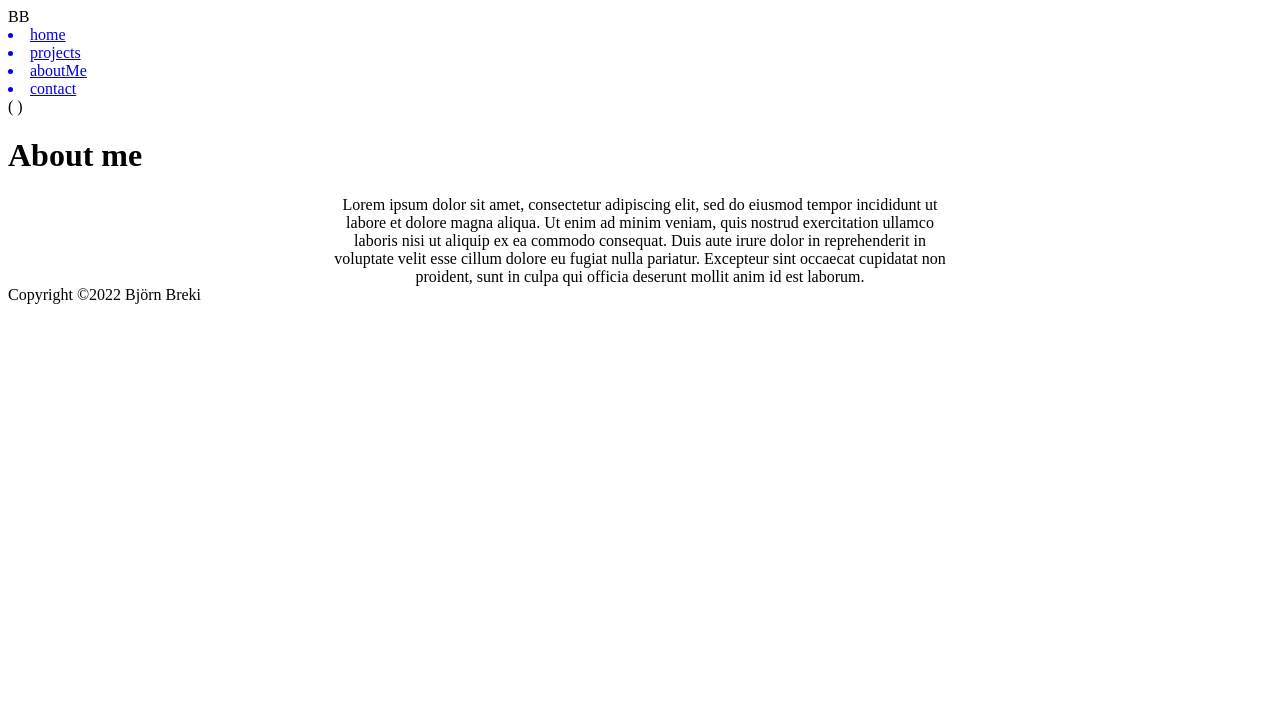
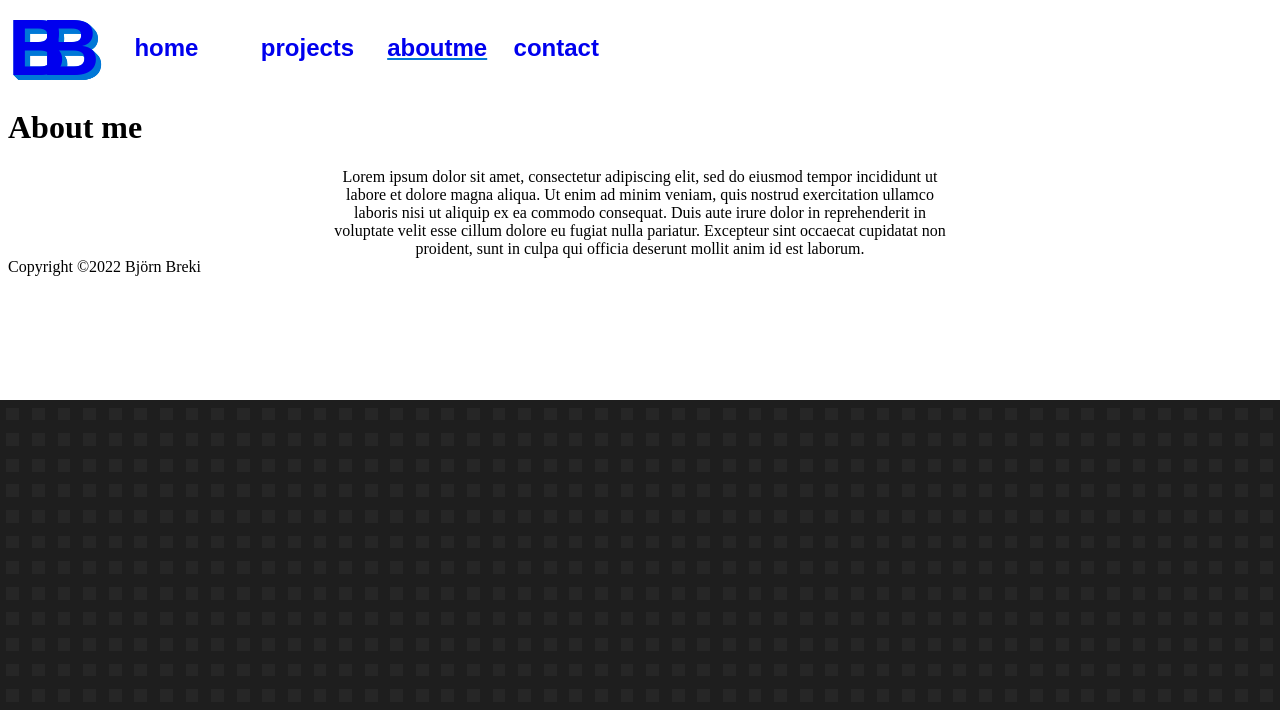
Before and after one commit to Bolli123/bb_homepage, a Gatsby site: page /aboutMe in a window 1280 px wide. Built offline with nearby package versions, Linux system fonts and the light colour scheme; Gatsby itself is replaced by a stand-in of ours.

Commit message:
added navbar and css

```diff
--- /dev/null
+++ b/src/components/boxArray.tsx
@@ -0,0 +1,20 @@
+import React from "react"
+import "../styles/boxArray.sass"
+
+const BoxArray = () => {
+    function generateBoxes(size: number) {
+        let boxes = []
+        for(let i = 0; i < size; i++) {
+            boxes.push(<div className="box"></div>)
+        }
+        console.log("generated new boxes")
+        return boxes
+    }
+    return (
+      <div className="boxArrayContainer">
+          {generateBoxes(1200)}
+      </div>
+    )
+  }
+
+  export default BoxArray
--- a/src/components/navBar.tsx
+++ b/src/components/navBar.tsx
@@ -1,18 +1,20 @@
 import { Link } from "gatsby"
 import React from "react"
-import '../styles/navBar.sass'
+import '../styles/navbar.sass'
 
 
 const Navbar = () => {
+    const activeStyle = {
+        textDecoration: "underline",
+        textDecorationColor: "#0078d7"
+    }
     return (
         <nav className="navbarContainer">
-            <div className="logo">BB</div>
-            <div className="links">
-                <Link to="/" className="link"><li>home</li></Link>
-                <Link to="/projects" className="link"><li>projects</li></Link>
-                <Link to="/aboutMe" className="link"><li>aboutMe</li></Link>
-                <Link to="/contact" className="link"><li>contact</li></Link>
-            </div>
+            <Link className="logo" to="/">BB</Link>
+            <Link to="/" className="link" activeStyle={activeStyle}>home</Link>
+            <Link to="/projects" className="link" activeStyle={activeStyle}>projects</Link>
+            <Link to="/aboutMe" className="link" activeStyle={activeStyle}>aboutme</Link>
+            <Link to="/contact" className="link" activeStyle={activeStyle}>contact</Link>
         </nav>
     )
   }
--- a/src/components/project.tsx
+++ b/src/components/project.tsx
@@ -17,7 +17,7 @@ const Project = ({project} : {project: ProjectProps}) => {
             <p className="projectDescription">{project.description}</p>
             <div className="tagContainer">
                 {Object.keys(project.tags).map((key, i) => (
-                    <span className="projectTag">{project.tags[i]}</span>
+                    <span className="projectTag" key={key+1}>{project.tags[i]}</span>
                 ))}
             </div>
         </div>
--- a/src/pages/aboutMe.tsx
+++ b/src/pages/aboutMe.tsx
@@ -1,4 +1,5 @@
 import React from "react"
+import BoxArray from "../components/boxArray"
 import Layout from "../components/layout"
 import "../styles/aboutMe.sass"
 
@@ -6,10 +7,10 @@ const AboutMe = () => {
     return (
       <Layout>
         <div>
-            <div className="backgroundText"> 	&#40;&nbsp;&#41; </div>
             <h1 className="header">About me</h1>
             <p className="aboutText"> Lorem ipsum dolor sit amet, consectetur adipiscing elit, sed do eiusmod tempor incididunt ut labore et dolore magna aliqua. Ut enim ad minim veniam, quis nostrud exercitation ullamco laboris nisi ut aliquip ex ea commodo consequat. Duis aute irure dolor in reprehenderit in voluptate velit esse cillum dolore eu fugiat nulla pariatur. Excepteur sint occaecat cupidatat non proident, sunt in culpa qui officia deserunt mollit anim id est laborum. </p>
         </div>
+        <BoxArray/>
       </Layout>
     )
   }
--- a/src/pages/projects.tsx
+++ b/src/pages/projects.tsx
@@ -19,7 +19,7 @@ const Projects = () => {
             <h1 className="header" style={{transform: 'translateY(' + headerPos + ')'}}>Projects</h1>
             <div className="allProjects">
               {Object.keys(projects).map((key, i) => (
-                    <Project project={projects[i]}></Project>
+                    <Project key={key+1} project={projects[i]}></Project>
                 ))}
             </div>
         </div>
--- /dev/null
+++ b/src/styles/_functions.sass
@@ -0,0 +1,7 @@
+@function shadow($color, $offset, $length)
+    $ret_val: null
+    $curr: 0
+    @for $i from 0 through $length
+        $curr: $curr + $offset
+        $ret_val: append($ret_val, $curr + px $curr + px  0 $color, comma)
+    @return $ret_val
--- /dev/null
+++ b/src/styles/_variables.sass
@@ -0,0 +1,10 @@
+$background-color: #1E1E1E
+$alt-background-color: #262626
+$foreground-color: #D4D4D4
+$background-font-size: 41vw
+$desc-color: #cacaca
+$tag-color: #a2a1a1
+$highlight-color: #0078d7
+
+:export
+    highlightColor: $highlight-color
--- /dev/null
+++ b/src/styles/boxArray.sass
@@ -0,0 +1,31 @@
+@use 'variables'
+.boxArrayContainer
+    height: 50vh
+    width: 100%
+    overflow: hidden
+    position: absolute
+    bottom: 0
+    left: 0
+
+.box
+    width: 2vw
+    height: 2vw
+    background-color: variables.$background-color
+    float: left
+
+
+.box::before
+    content: ''
+    position: relative
+    top: 0.5vw
+    left: 0.5vw
+    width: 1vw
+    height: 1vw
+    display: inline-block
+    background-color: variables.$alt-background-color
+    transition: 7s ease-out
+
+
+.box:hover::before
+    background-color: variables.$highlight-color
+    transition: 0s
--- a/src/styles/contactForm.sass
+++ b/src/styles/contactForm.sass
@@ -1,6 +1,3 @@
-.contactFormContainer
-
-
 form p:not(:first-child)::after
     content: "*"
     width: 0
--- a/src/styles/index.sass
+++ b/src/styles/index.sass
@@ -1,34 +1,23 @@
-$background-color: #1E1E1E
-$alt-background-color: #262626
-$foreground-color: #D4D4D4
-$highlight-color: #6441a5
-$background-font-size: 41vw
-
-@function shadow($color, $offset, $length)
-    $ret_val: null
-    $curr: 0
-    @for $i from 0 through $length
-        $curr: $curr + $offset
-        $ret_val: append($ret_val, $curr + px $curr + px  0 $color, comma)
-    @return $ret_val
+@use 'variables'
+@use 'functions'
 
 html *
-    color: $foreground-color
+    color: variables.$foreground-color
     font-size: 100%
 
 body
-    background-color: $background-color
+    background-color: variables.$background-color
     font-family: "Lucida Console", "Courier New", monospace
     overflow: hidden
     height: 100%
 
 h1
-    color: $foreground-color
+    color: variables.$foreground-color
     font-size: 3rem
     font-weight: normal
 
 span
-    color: $foreground-color
+    color: variables.$foreground-color
 
 .container
     height: 100%
@@ -48,11 +37,11 @@ span
     width: 0
     height: 0
     margin-left: -2px
-    background: $foreground-color
+    background: variables.$foreground-color
     display: inline-block
     opacity: 1
     font-size: 1.5rem
-    color: $highlight-color
+    color: variables.$highlight-color
 
 .typeWriter
     font-size: 1.5rem
@@ -67,8 +56,8 @@ span
     transform: translate(-50%, -50%)
     z-index: -1
     overflow: hidden
-    color: $alt-background-color
-    font-size: $background-font-size
+    color: variables.$alt-background-color
+    font-size: variables.$background-font-size
 
     -webkit-user-select: none
     -moz-user-select: none
@@ -92,30 +81,22 @@ span
     transform: translate(-22%, -30%)
 
 input
-    background-color: $alt-background-color
+    background-color: variables.$alt-background-color
     border: 0
     width: 100%
     padding: 2%
 
 button
-    background-color: $alt-background-color
+    background-color: variables.$alt-background-color
     display: block
 
 .header
     text-align: center
-    margin-top: 6%
     display: block
     font-weight: bolder
     font-family: bungee, sans-serif
     font-weight: 1000
-    text-shadow: shadow($highlight-color, 0.25, 25)
-
-.logo
-    font-family: bungee, sans-serif
-    font-weight: 1000
-    font-size: 5rem
-    text-shadow: shadow($highlight-color, 0.25, 50)
-    letter-spacing: -.3em
+    text-shadow: functions.shadow(variables.$highlight-color, 0.25, 20)
 
 .navigationList
     list-style-type: none
@@ -157,3 +138,8 @@ button
     display: inline-block
     opacity: 1
     font-size: .85rem
+
+footer
+    position: absolute
+    bottom: 1%
+    color: variables.$tag-color
--- a/src/styles/navBar.sass
+++ b/src/styles/navBar.sass
@@ -1,40 +1,35 @@
-.navigationList
-    list-style-type: none
-    padding: 0
+@use 'variables'
+@use 'functions'
+nav a
+    text-decoration: none
 
-.navigationList li
-    display: inline-block
-    margin-left: .5%
-    text-decoration: underline
-    font-size: .85rem
+.links
 
-.navItem:last-child
-    padding-right: .1%
+.link
+    font-family: bungee, sans-serif
+    font-weight: 700
+    font-size: 1.5rem
+    display: inline
 
-.navigationList li:hover
-    color: white
+.navbarContainer
+    display: grid
+    grid-template-columns: .1fr .1fr .1fr .1fr .1fr
+    align-items: center
 
 
-.navigationList::before
-    content: "["
-    width: 0
-    height: 0
+.links
     display: inline-block
-    opacity: 1
-    font-size: .85rem
 
-.navigationList::after
-    content: "]"
-    width: 0
-    height: 0
+.logo
+    font-family: bungee, sans-serif
     display: inline-block
-    opacity: 1
-    font-size: .85rem
+    font-weight: 900
+    font-size: 5rem
+    text-shadow: functions.shadow(variables.$highlight-color, 0.25, 20)
+    letter-spacing: -.3em
+    width: 7rem
+    line-height: 5rem
+    transition: text-shadow 0.5s linear
 
-.navItem:not(:last-child)::after
-    content: ","
-    width: 0
-    height: 0
-    display: inline-block
-    opacity: 1
-    font-size: .85rem
+.logo:hover
+    text-shadow: functions.shadow(variables.$highlight-color, 0.25, 25)
```
Also changed, not shown: src/styles/project.sass (+6 -9 lines).
